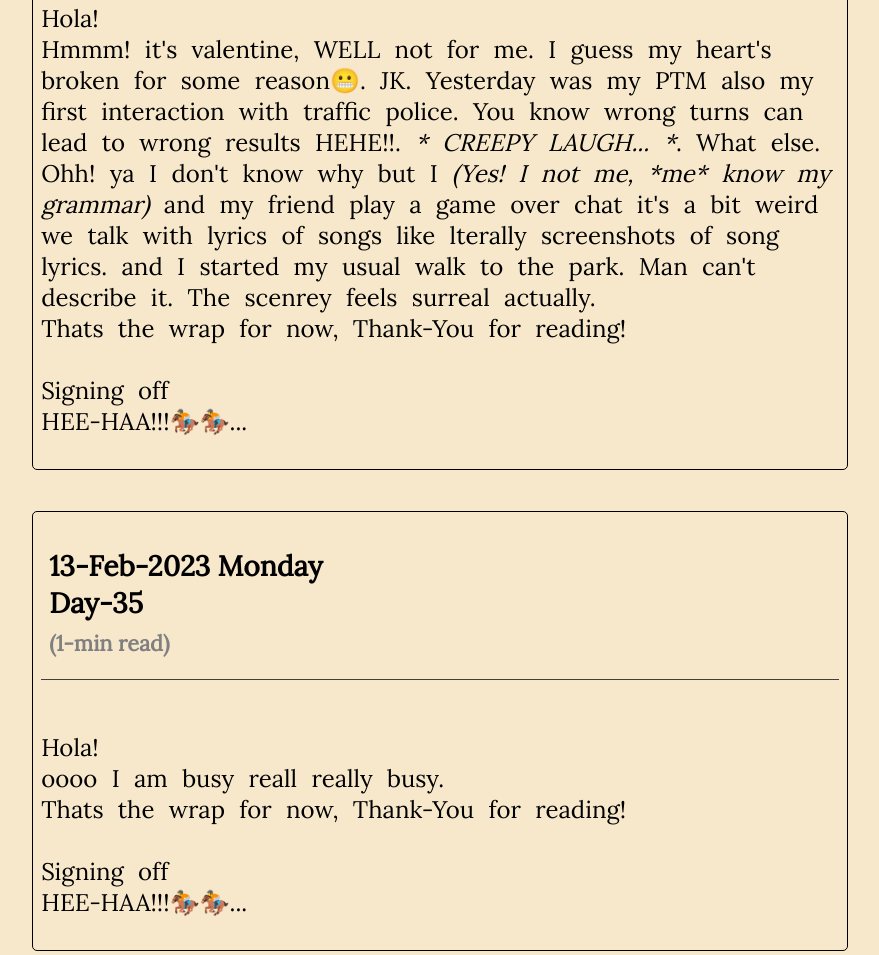
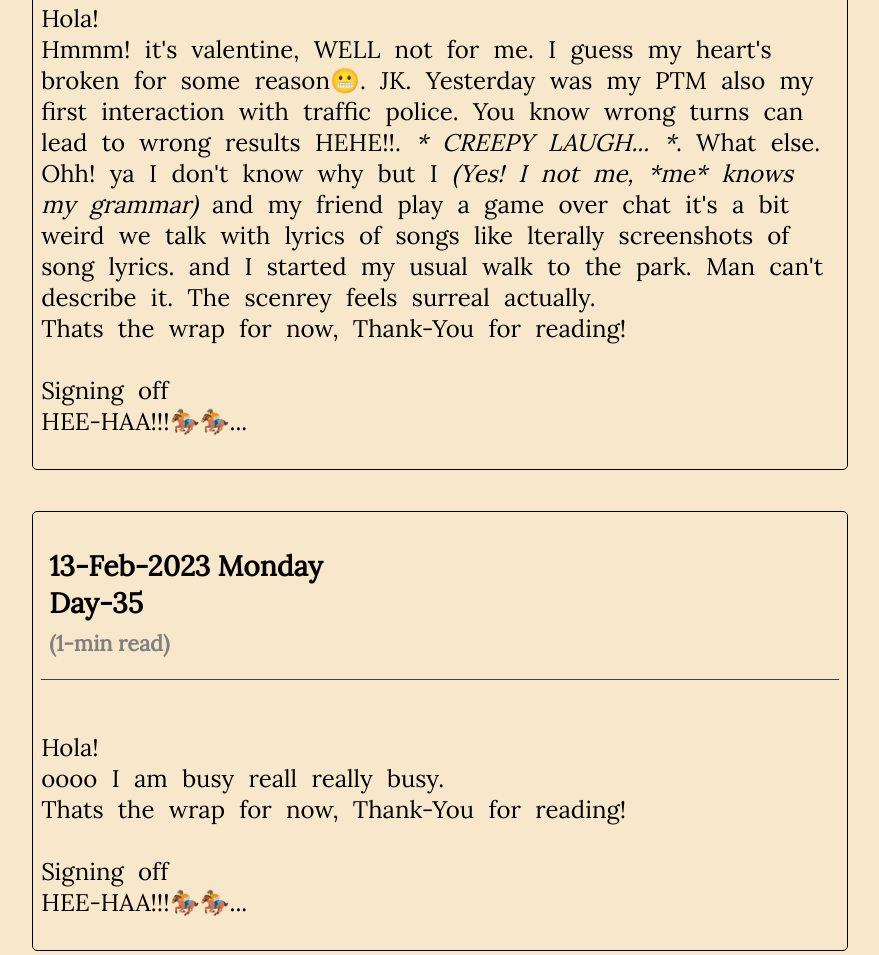
Before and after one commit to Aadit-Garg/stoopid-ideas, a plain HTML site: page index.html in a window 1280 px wide. Shown: the part 1145-2100 px from the top of the page, without its empty margins (200-1079 px from the left). Drawn offline with Linux system fonts and the light colour scheme.

Commit message:
Update index.html

```diff
--- a/index.html
+++ b/index.html
@@ -53,7 +53,7 @@
         <br>
         Hmmm! it's valentine, WELL not for me. I guess my heart's broken for some reason😬. JK. Yesterday was my PTM also my first interaction with traffic police.
         You know wrong turns can lead to wrong results HEHE!!. <i>* CREEPY LAUGH... *</i>. What else. <br>
-        Ohh! ya I don't know why but I <em>(Yes! I not me, *me* know my grammar)</em> and my friend play a game over chat it's a bit weird we talk with lyrics of
+        Ohh! ya I don't know why but I <em>(Yes! I not me, *me* knows my grammar)</em> and my friend play a game over chat it's a bit weird we talk with lyrics of
         songs like lterally screenshots of song lyrics. and I started my usual walk to the park. Man can't describe it. The scenrey feels surreal actually.
         <br>
         Thats the wrap for now, Thank-You for reading!
```
